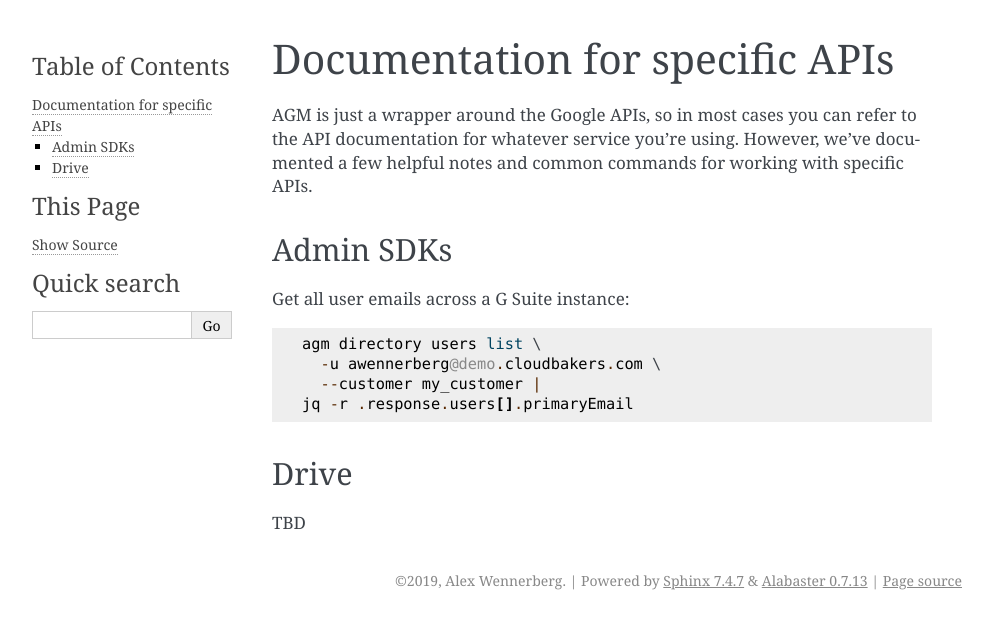
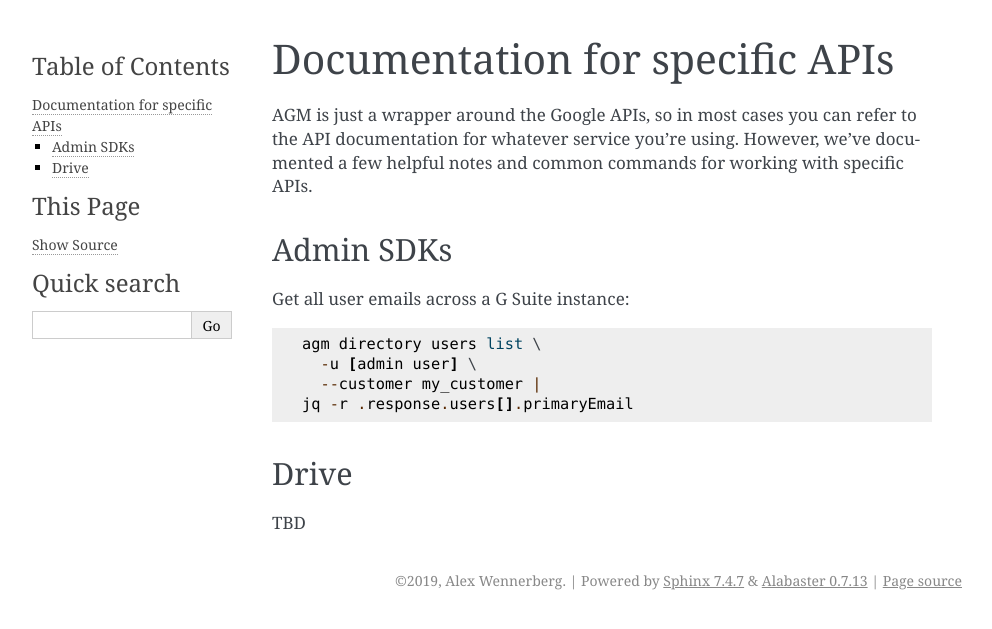
Before and after one commit to Cloudbakers/agm, a Sphinx documentation site: the page built from docs/apis.md, in a window 1280 px wide. Shown: the top 629 px of the page, without its empty margins (148-1140 px from the left). Built offline with Sphinx 7.4.7, drawn with Linux system fonts in a browser that asks for light colours.

Commit message:
Update apis.md

````diff
--- a/docs/apis.md
+++ b/docs/apis.md
@@ -8,7 +8,7 @@ Get all user emails across a G Suite instance:
 
 ```
 agm directory users list \
-  -u awennerberg@demo.cloudbakers.com \
+  -u [admin user] \
   --customer my_customer |
 jq -r .response.users[].primaryEmail
 ```
````
